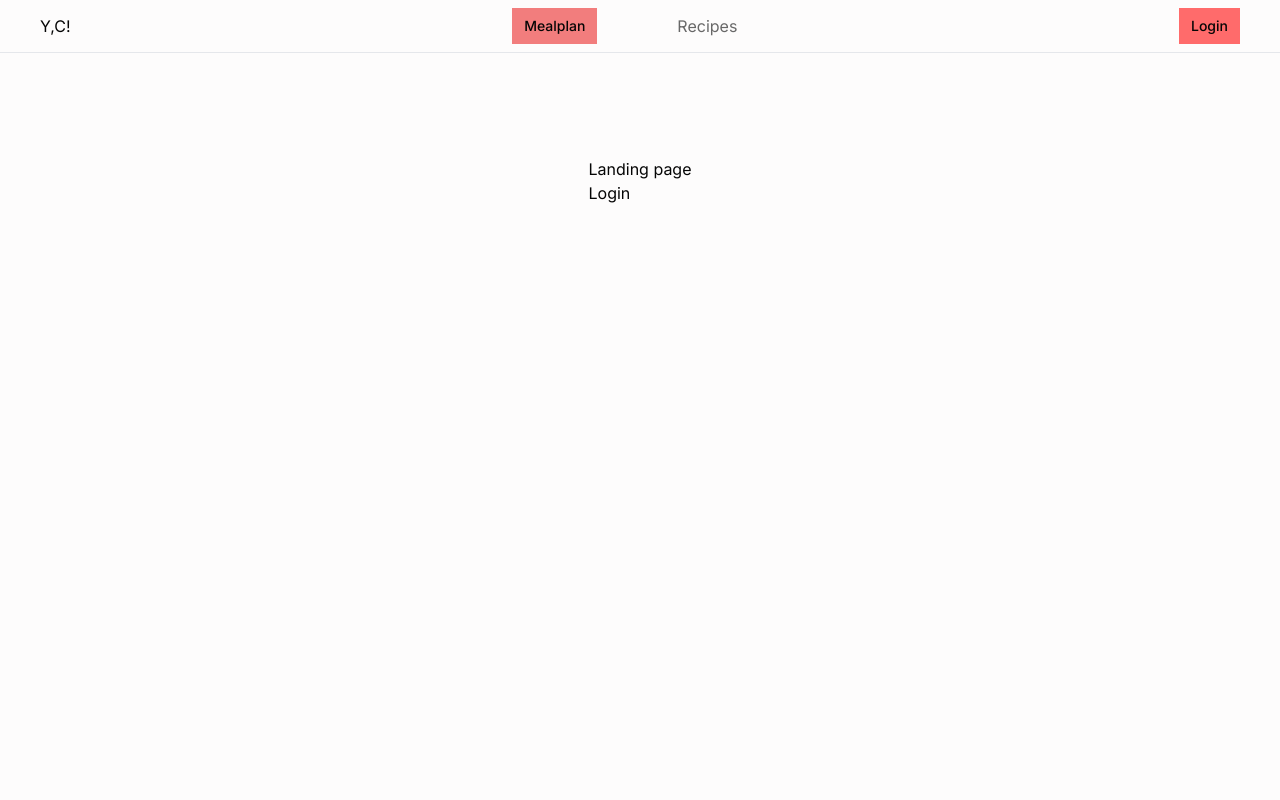
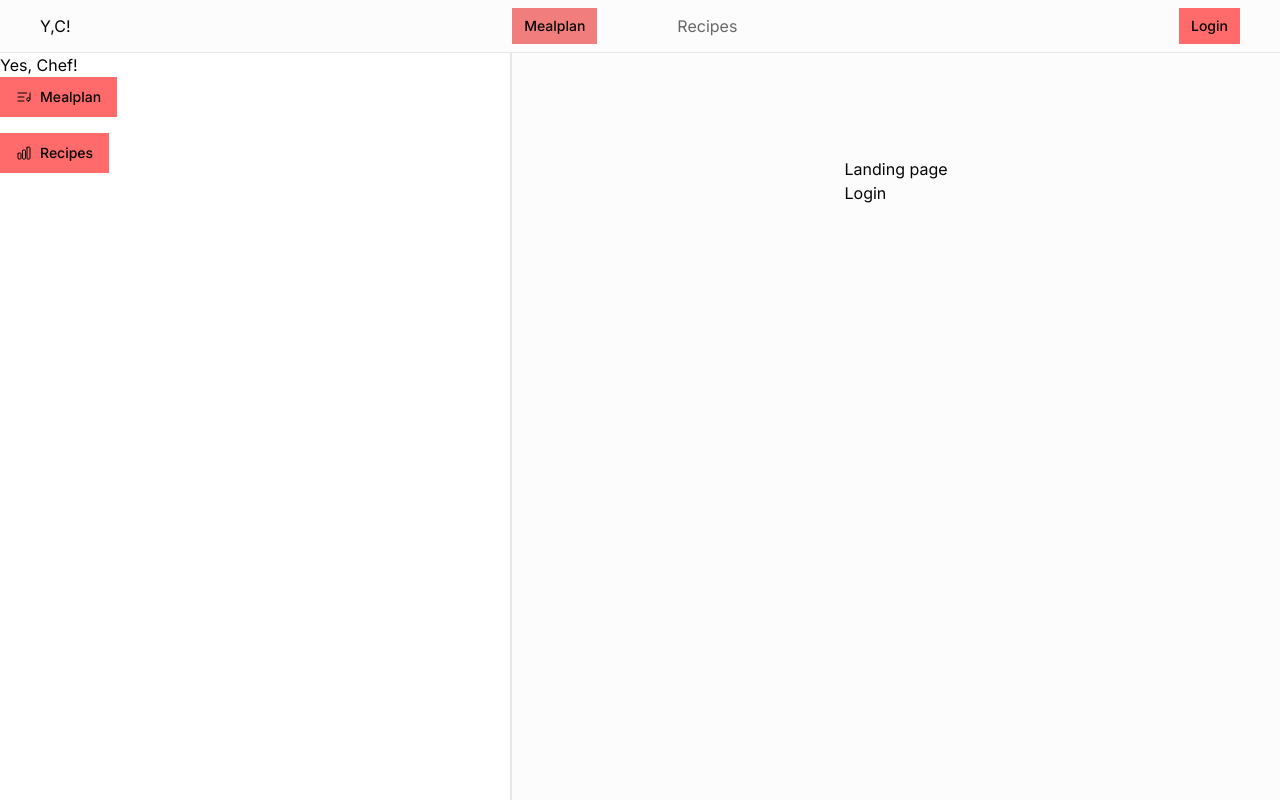
Before and after one commit to dominikjessen/yeschef, a Next.js app: page / in a window 1280 px wide. Shown: the top 800 px of the page. Built offline with nearby package versions, Linux system fonts and the light colour scheme; no server answers.

Commit message:
Skeleton sidenav

```diff
--- a/src/app/(with-nav)/layout.tsx
+++ b/src/app/(with-nav)/layout.tsx
@@ -1,8 +1,9 @@
 import '../globals.css';
 import type { Metadata } from 'next';
 import { Inter } from 'next/font/google';
-import Header from '@/components/layout/Header';
+import HeaderWithNav from '@/components/layout/HeaderWithNav';
 import Footer from '@/components/layout/Footer';
+import { SideNav } from '@/components/layout/SideNav';
 
 const inter = Inter({ subsets: ['latin'] });
 
@@ -14,10 +15,12 @@ export const metadata: Metadata = {
 export default function RootLayout({ children }: { children: React.ReactNode }) {
   return (
     <html lang="en">
-      <body className={`${inter.className} bg-background text-foreground`}>
-        <Header className="px-4 md:px-10" />
-        <main className="px-4 md:px-10 py-2 min-h-screen">{children}</main>
-        <Footer className="px-4 md:px-10" />
+      <body className={`${inter.className} bg-background text-foreground grid md:grid-cols-[repeat(2,fit_content(100%))]`}>
+        <HeaderWithNav headerClassName="px-4 md:px-10 col-span-2" navClassName="hidden md:block row-span-2" />
+        <div className="col-span-2 md:col-span-1">
+          <main className="px-4 md:px-10 py-2 min-h-screen">{children}</main>
+          <Footer className="px-4 md:px-10" />
+        </div>
       </body>
     </html>
   );
--- a/src/components/layout/Header.tsx
+++ /dev/null
@@ -1,49 +0,0 @@
-import { cn } from '@/lib/utils';
-import { getServerSession } from 'next-auth';
-import Link from 'next/link';
-import { Tooltip, TooltipContent, TooltipProvider, TooltipTrigger } from '../ui/tooltip';
-import { authOptions } from '@/app/api/auth/[...nextauth]/route';
-import AccountDropdown from './AccountDropdown';
-import { Button } from '../ui/button';
-
-export default async function Header({ className }: { className?: string }) {
-  const session = await getServerSession(authOptions);
-
-  return (
-    <header className={cn('sticky top-0 z-40 py-2 bg-background/90 backdrop-blur border-b flex justify-between items-center', className)}>
-      <h2>Y,C!</h2>
-      <div className="flex gap-4 sm:gap-8 md:gap-12 lg:gap-16 xl:gap-20">
-        <Link href="/mealplan">
-          <Button variant="secondary" size="sm">
-            Mealplan
-          </Button>
-        </Link>
-        {session ? (
-          <Link href="/recipes">
-            <Button variant="secondary" size="sm">
-              Recipes
-            </Button>
-          </Link>
-        ) : (
-          <TooltipProvider>
-            <Tooltip>
-              <TooltipTrigger>
-                <span className="text-foreground/60">Recipes</span>
-              </TooltipTrigger>
-              <TooltipContent side="right" sideOffset={6}>
-                <p>Sign in to manage your recipes</p>
-              </TooltipContent>
-            </Tooltip>
-          </TooltipProvider>
-        )}
-      </div>
-      {session ? (
-        <AccountDropdown session={session} />
-      ) : (
-        <Link href="/api/auth/signin">
-          <Button size="sm">Login</Button>
-        </Link>
-      )}
-    </header>
-  );
-}
--- /dev/null
+++ b/src/components/layout/HeaderWithNav.tsx
@@ -0,0 +1,53 @@
+import { cn } from '@/lib/utils';
+import { getServerSession } from 'next-auth';
+import Link from 'next/link';
+import { Tooltip, TooltipContent, TooltipProvider, TooltipTrigger } from '../ui/tooltip';
+import { authOptions } from '@/app/api/auth/[...nextauth]/route';
+import AccountDropdown from './AccountDropdown';
+import { Button } from '../ui/button';
+import { SideNav } from './SideNav';
+
+export default async function HeaderWithNav({ headerClassName, navClassName }: { headerClassName?: string; navClassName?: string }) {
+  const session = await getServerSession(authOptions);
+
+  return (
+    <>
+      <header className={cn('sticky top-0 z-40 py-2 bg-background/90 backdrop-blur border-b flex justify-between items-center', headerClassName)}>
+        <h2>Y,C!</h2>
+        <div className="flex gap-4 sm:gap-8 md:gap-12 lg:gap-16 xl:gap-20">
+          <Link href="/mealplan">
+            <Button variant="secondary" size="sm">
+              Mealplan
+            </Button>
+          </Link>
+          {session ? (
+            <Link href="/recipes">
+              <Button variant="secondary" size="sm">
+                Recipes
+              </Button>
+            </Link>
+          ) : (
+            <TooltipProvider>
+              <Tooltip>
+                <TooltipTrigger>
+                  <span className="text-foreground/60">Recipes</span>
+                </TooltipTrigger>
+                <TooltipContent side="right" sideOffset={6}>
+                  <p>Sign in to manage your recipes</p>
+                </TooltipContent>
+              </Tooltip>
+            </TooltipProvider>
+          )}
+        </div>
+        {session ? (
+          <AccountDropdown session={session} />
+        ) : (
+          <Link href="/api/auth/signin">
+            <Button size="sm">Login</Button>
+          </Link>
+        )}
+      </header>
+      <SideNav className={navClassName} />
+    </>
+  );
+}
--- /dev/null
+++ b/src/components/layout/SideNav.tsx
@@ -0,0 +1,75 @@
+'use client';
+
+import Link from 'next/link';
+import { cn } from '@/lib/utils';
+import { FunctionComponent, useEffect, useRef, useState } from 'react';
+import { useRouter } from 'next/navigation';
+import { Button } from '../ui/button';
+
+export function SideNav({ className }: { className?: string }) {
+  const [menuOpen, setMenuOpen] = useState<boolean>(false);
+  const router = useRouter();
+
+  function toggleMenu() {}
+
+  // Close menu drawer after routing
+  useEffect(() => {
+    setMenuOpen(false);
+  }, [router]);
+
+  return (
+    <>
+      <aside
+        id="menu-drawer"
+        tabIndex={menuOpen ? 0 : -1}
+        className={cn(
+          'h-full w-full flex flex-col border-r-2 overflow-y-scroll z-30 transition duration-300 ease-in-out bg-white dark:bg-gray-900',
+          className
+        )}
+      >
+        <h1>Yes, Chef!</h1>
+
+        <div className="flex flex-col gap-4 h-full">
+          <Link href="/mealplan">
+            <Button>
+              <svg
+                xmlns="http://www.w3.org/2000/svg"
+                viewBox="0 0 24 24"
+                fill="none"
+                stroke="currentColor"
+                strokeWidth={1.5}
+                className="mr-2 h-4 w-4"
+              >
+                <path strokeLinecap="round" strokeLinejoin="round" d="M21 15V6"></path>
+                <path strokeLinecap="round" strokeLinejoin="round" d="M18.5 18a2.5 2.5 0 1 0 0-5 2.5 2.5 0 0 0 0 5Z"></path>
+                <path strokeLinecap="round" strokeLinejoin="round" d="M12 12H3"></path>
+                <path strokeLinecap="round" strokeLinejoin="round" d="M16 6H3"></path>
+                <path strokeLinecap="round" strokeLinejoin="round" d="M12 18H3"></path>
+              </svg>
+              <span>Mealplan</span>
+            </Button>
+          </Link>
+          <Link href="/recipes">
+            <Button className="">
+              <svg
+                xmlns="http://www.w3.org/2000/svg"
+                fill="none"
+                viewBox="0 0 24 24"
+                strokeWidth={1.5}
+                stroke="currentColor"
+                className="mr-2 w-4 h-4"
+              >
+                <path
+                  strokeLinecap="round"
+                  strokeLinejoin="round"
+                  d="M3 13.125C3 12.504 3.504 12 4.125 12h2.25c.621 0 1.125.504 1.125 1.125v6.75C7.5 20.496 6.996 21 6.375 21h-2.25A1.125 1.125 0 013 19.875v-6.75zM9.75 8.625c0-.621.504-1.125 1.125-1.125h2.25c.621 0 1.125.504 1.125 1.125v11.25c0 .621-.504 1.125-1.125 1.125h-2.25a1.125 1.125 0 01-1.125-1.125V8.625zM16.5 4.125c0-.621.504-1.125 1.125-1.125h2.25C20.496 3 21 3.504 21 4.125v15.75c0 .621-.504 1.125-1.125 1.125h-2.25a1.125 1.125 0 01-1.125-1.125V4.125z"
+                />
+              </svg>
+              <span>Recipes</span>
+            </Button>
+          </Link>
+        </div>
+      </aside>
+    </>
+  );
+}
```
